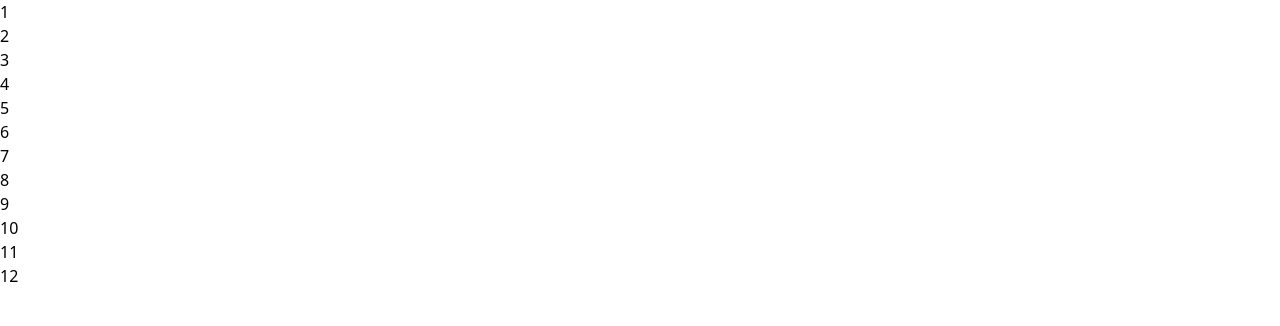
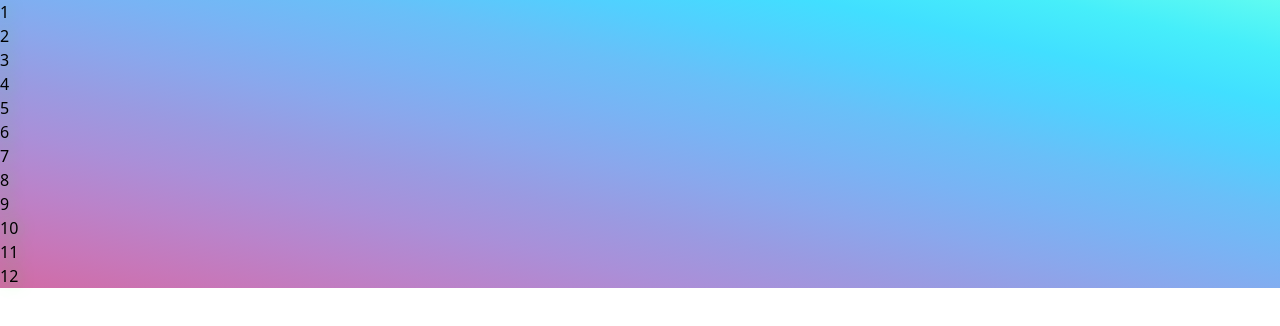
Before and after one commit to Coder-Mujahid/react-practice, a React (Vite) app: page / in a window 1280 px wide. Shown: the top 326 px of the page. Built offline with nearby package versions, Linux system fonts and the light colour scheme.

Commit message:
Successfully managed to create an analog clock

```diff
--- a/src/AnalogClock.jsx
+++ b/src/AnalogClock.jsx
@@ -19,7 +19,7 @@ const AnalogClock = () => {
   const numberPositions = Array.from(Array(12).keys()).map((index) => {
     const angle = ((2 - index) * 30) % 360; // Adjusted to start from 12 o'clock and go counter-clockwise
     const radians = (angle * Math.PI) / 180;
-    const radius = 110; // Distance from the center
+    const radius = 137; // Distance from the center
     const x = Math.cos(radians) * radius;
     const y = Math.sin(radians) * radius;
     return { x, y };
@@ -30,30 +30,35 @@ const AnalogClock = () => {
 
   return (
     <div className="w-full h-screen flex items-center justify-center">
-      <div className="w-64 h-64 relative flex bg-red-400">
-        <div className="w-full h-full rounded-full border-4 border-gray-300 relative bg-stone-500">
+      <div className="w-80 h-80 relative flex ">
+      <div
+          className="w-full h-full rounded-full relative border-gray-700 border-[10px] shadow-inner shadow-slate-400"
+          style={{ backgroundImage: "linear-gradient(to right top, #d16ba5, #c777b9, #ba83ca, #aa8fd8, #9a9ae1, #8aa7ec, #79b3f4, #69bff8, #52cffe, #41dfff, #46eefa, #5ffbf1)" }}
+        >
+
           {/* Clock numbers */}
           {numberPositions.map(({ x, y }, index) => (
             <div
               key={index}
-              className="absolute text-black text-center"
+              className="absolute text-black text-center text-xl font-semibold"
               style={{
-                top: `calc(45% - ${y}px)`, // Adjusting the positioning
-                left: `calc(45% + ${x}px)`, // Adjusting the positioning
+                top: `calc(46% - ${y}px)`, // Adjusting the positioning
+                left: `calc(46% + ${x}px)`, // Adjusting the positioning
                 width: '24px',
                 height: '24px',
-                transform: `rotate(${-((index + 1) * 0)}deg)`, // Adjusting the rotation
+                transform: `rotate(${-((index + 1) * 0)}deg)`,
+                textShadow: '1px 1px 15px rgba(0,255,30,0.6)', // Adjusting the rotation
               }}
             >
               {index + 1}
             </div>
           ))}
           {/* Clock hands */}
-          <div className="hour-hand absolute bg-sky-400 z-10 w-3 h-20 rounded-lg top-[42px] left-1/2 transform -translate-x-1/2 -translate-y-1/2 origin-bottom" style={{ transform: `rotate(${hoursAngle}deg)` }}></div>
-          <div className="minute-hand absolute bg-green-500 z-10 w-2 h-28 rounded-lg top-[8px] left-1/2 transform -translate-x-1/2 -translate-y-1/2 origin-bottom" style={{ transform: `rotate(${minutesAngle}deg)` }}></div>
-          <div className="second-hand absolute bg-red-500 z-10 w-1 h-28 origin-bottom top-[10px] left-1/2 transform -translate-x-1/2 -translate-y-1/2" style={{ transform: `rotate(${secondsAngle}deg)` }}></div>
+          <div className="hour-hand absolute shadow-xl shadow-black bg-sky-400 z-10 w-3 h-20 rounded-lg top-[72px] left-1/2 transform -translate-x-1/2 -translate-y-1/2 origin-bottom" style={{ transform: `rotate(${hoursAngle}deg)` }}></div>
+          <div className="minute-hand absolute shadow-xl shadow-black bg-green-500 z-10 w-2 h-28 rounded-lg top-[38px] left-1/2 transform -translate-x-1/2 -translate-y-1/2 origin-bottom" style={{ transform: `rotate(${minutesAngle}deg)` }}></div>
+          <div className="second-hand absolute shadow-xl shadow-black bg-red-500 z-10 w-1 h-32 origin-bottom top-[24px] left-1/2 transform -translate-x-1/2 -translate-y-1/2" style={{ transform: `rotate(${secondsAngle}deg)` }}></div>
           {/* Center circle */}
-          <div className="center-circle absolute bg-black w-6 h-6 rounded-full top-1/2 left-1/2 transform -translate-x-1/2 -translate-y-1/2"></div>
+          <div className="center-circle absolute z-20 bg-black w-6 h-6 rounded-full top-1/2 left-1/2 transform -translate-x-1/2 -translate-y-1/2"></div>
         </div>
       </div>
     </div>
```
